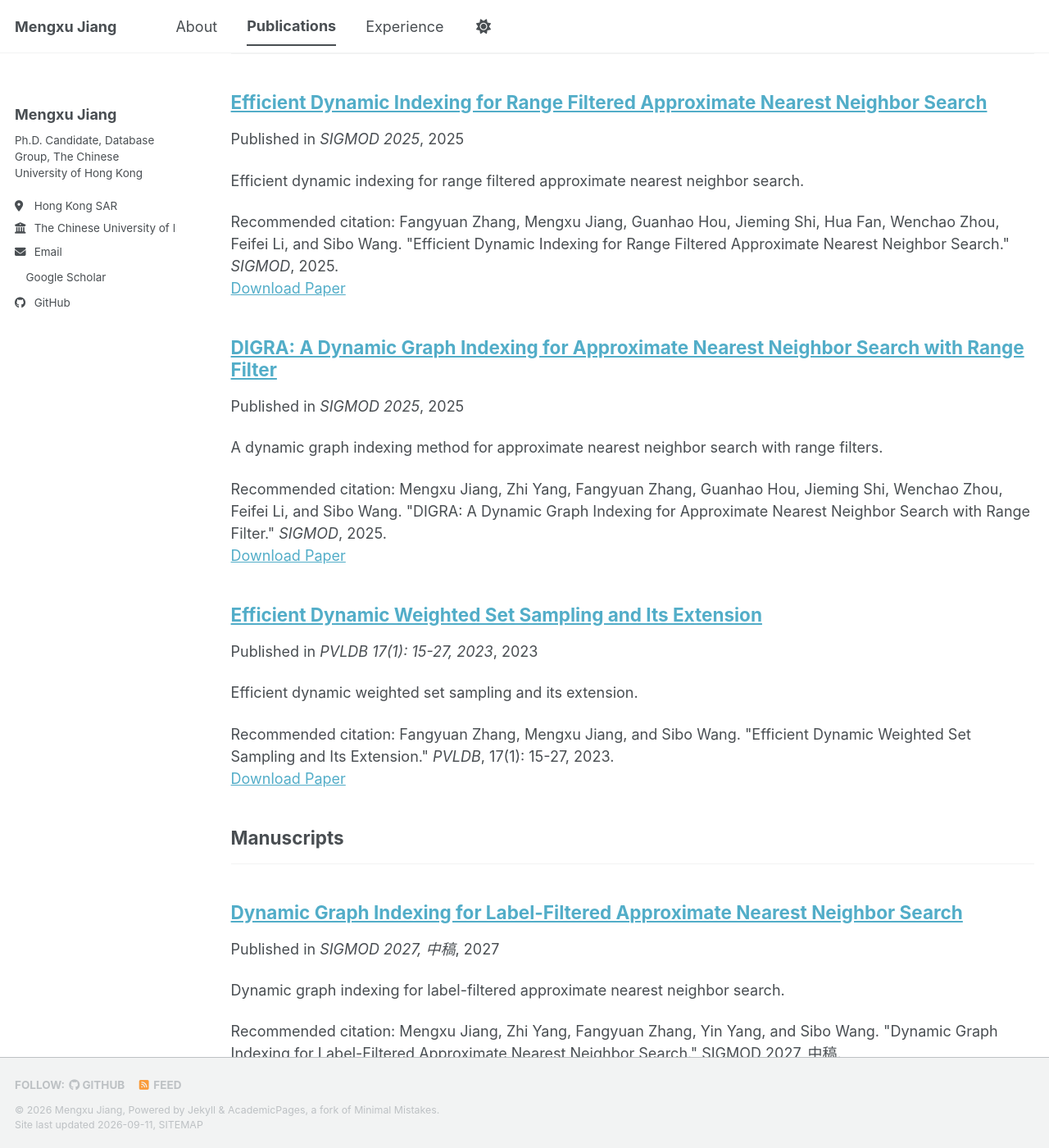
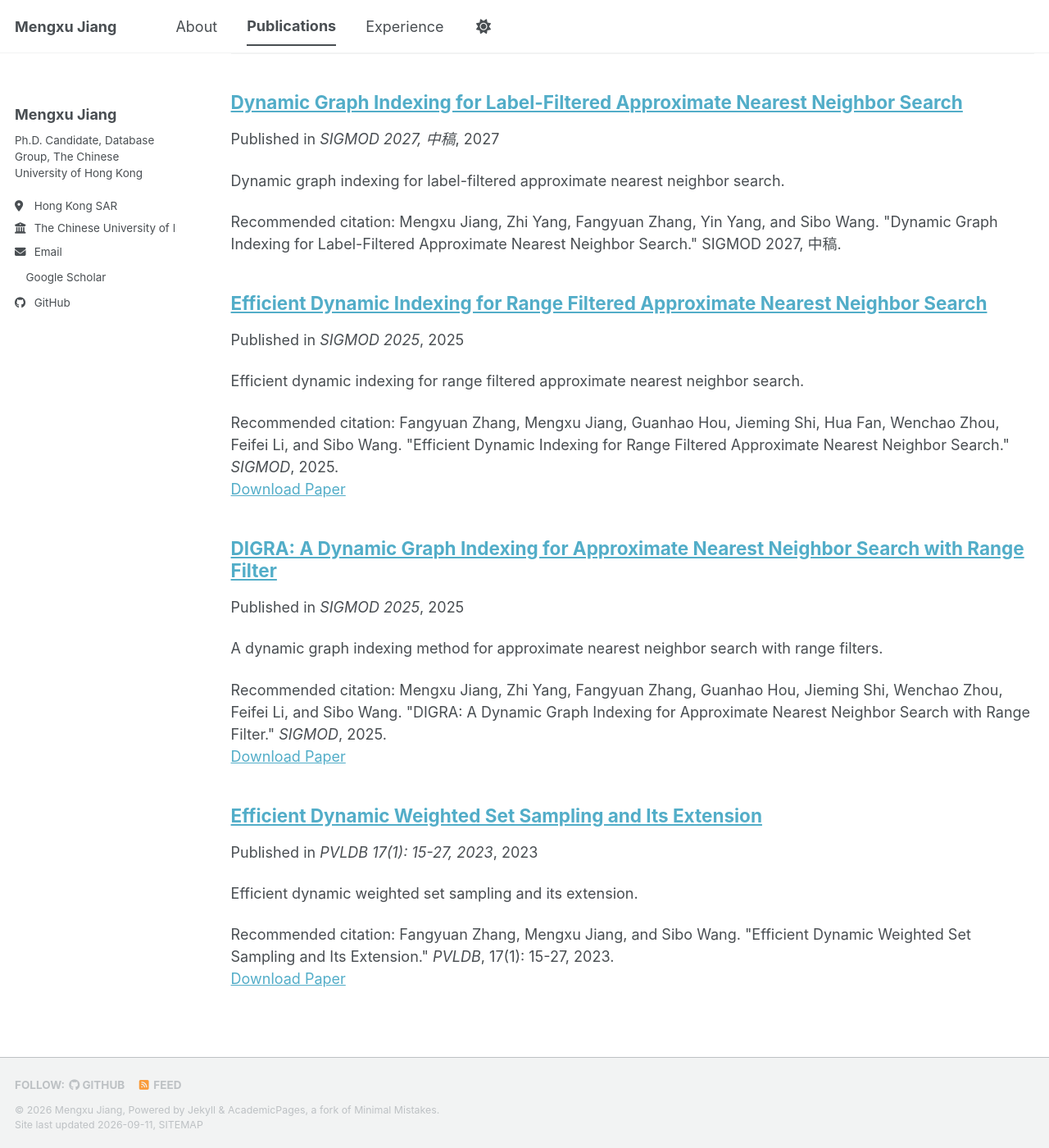
Before and after one commit to oldjang/oldjang.github.io, a Jekyll site: the page built from _pages/publications.html, in a window 1280 px wide and 1400 px high, scrolled down 195 px. Shown: the whole window at 82% size. Built offline with Jekyll 4.4.1, drawn with Linux system fonts in a browser that asks for light colours; a style sheet for code colours, icons or effects is not loaded.

```diff
--- a/_config.yml
+++ b/_config.yml
@@ -88,8 +88,6 @@ publication_category:
     title: 'Conference Papers'
   journals:
     title: 'Journal Articles'
-  manuscripts:
-    title: 'Manuscripts'
 
 # Site Settings
 teaser                   :  # filename of teaser fallback teaser image placed in /images/ for social media previews
```
Also changed, not shown: _publications/2027-dynamic-graph-indexing-label-filtered-ann.md (+1 -1 lines).
